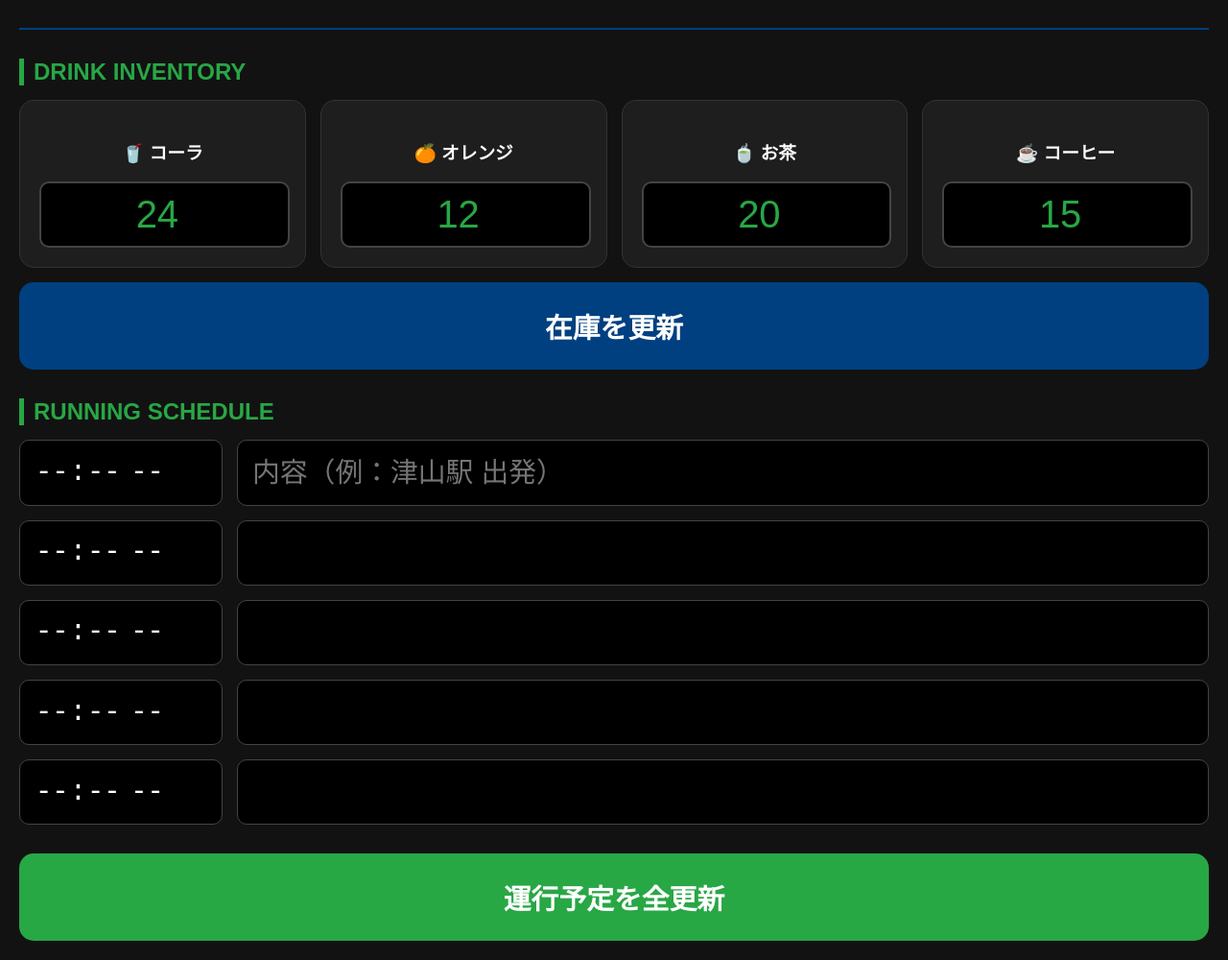
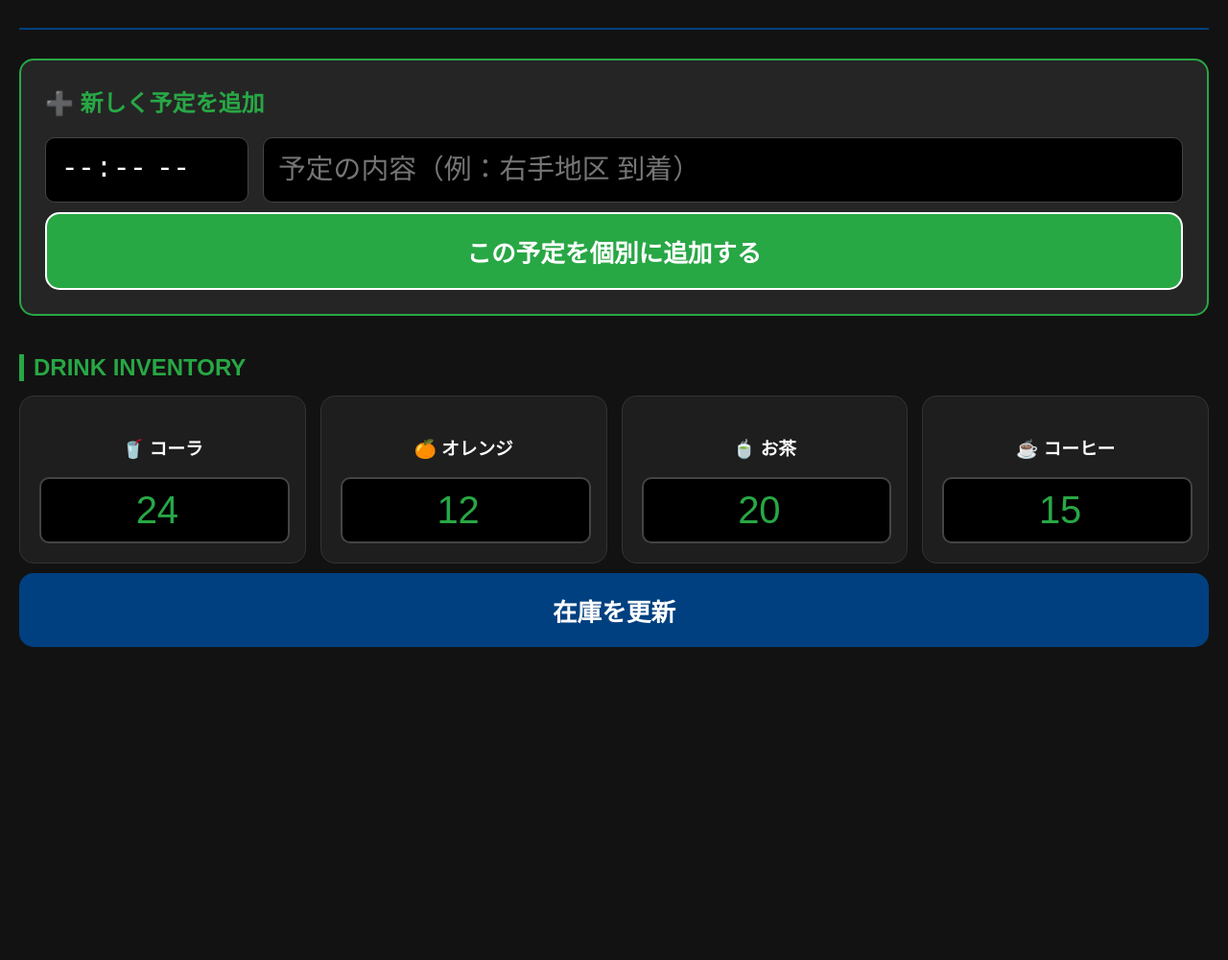
Before and after one commit to taka685/melpha-system, a plain HTML site: page staff-melpha-7788.html in a window 1280 px wide. Shown: the part 81-1081 px from the top of the page at 96% size. After the commit the page ends 800 px from the top, so only its background shows below. Drawn offline with Linux system fonts and the light colour scheme.

Commit message:
Add files via upload

```diff
--- a/staff-melpha-7788.html
+++ b/staff-melpha-7788.html
@@ -4,23 +4,39 @@
     <meta charset="UTF-8">
     <title>Melpha Control Panel - CREW ONLY</title>
     <style>
-        :root { --primary: #004080; --accent: #28a745; --bg: #121212; --card-bg: #1e1e1e; --text: #fff; }
+        :root { --primary: #004080; --accent: #28a745; --bg: #121212; --card-bg: #1e1e1e; --text: #fff; --add-bg: #252525; }
         body { font-family: sans-serif; background: var(--bg); color: var(--text); margin: 0; padding: 20px; }
         header { border-bottom: 2px solid var(--primary); padding-bottom: 10px; margin-bottom: 30px; }
         .section-title { color: var(--accent); border-left: 5px solid var(--accent); padding-left: 10px; margin: 30px 0 15px; }
+
+        /* 新設：個別追加セクション */
+        .add-box { background: var(--add-bg); border: 2px solid var(--accent); border-radius: 15px; padding: 25px; margin-bottom: 40px; }
+        .add-row { display: flex; gap: 15px; margin-top: 15px; flex-wrap: wrap; }
+
         .grid { display: grid; grid-template-columns: repeat(auto-fit, minmax(200px, 1fr)); gap: 15px; }
         .card { background: var(--card-bg); border-radius: 15px; padding: 20px; text-align: center; border: 1px solid #333; }
         .stock-input { width: 100%; font-size: 2.5rem; background: #000; border: 2px solid #444; color: var(--accent); text-align: center; border-radius: 10px; padding: 10px 0; }
-        .schedule-row { display: flex; gap: 15px; margin-bottom: 15px; }
+
         .time-input { width: 180px; font-size: 1.8rem; padding: 15px; background: #000; color: #fff; border: 1px solid #444; border-radius: 10px; text-align: center; }
-        .event-input { flex: 1; font-size: 1.8rem; padding: 15px; background: #000; color: #fff; border: 1px solid #444; border-radius: 10px; }
-        .btn { width: 100%; padding: 25px; font-size: 1.8rem; font-weight: bold; color: white; border: none; border-radius: 15px; cursor: pointer; margin-top: 15px; }
+        .event-input { flex: 1; min-width: 250px; font-size: 1.8rem; padding: 15px; background: #000; color: #fff; border: 1px solid #444; border-radius: 10px; }
+
+        .btn { width: 100%; padding: 20px; font-size: 1.6rem; font-weight: bold; color: white; border: none; border-radius: 15px; cursor: pointer; margin-top: 10px; transition: 0.3s; }
+        .btn:active { transform: scale(0.98); }
+        .btn-add { background: var(--accent); border: 2px solid #fff; }
         .btn-stock { background: var(--primary); }
-        .btn-schedule { background: var(--accent); }
     </style>
 </head>
 <body>
     <header><h1>CREW CONTROL PANEL</h1></header>
+
+    <div class="add-box">
+        <h2 style="margin-top:0; color: var(--accent);">➕ 新しく予定を追加</h2>
+        <div class="add-row">
+            <input type="time" id="new-time" class="time-input">
+            <input type="text" id="new-event" class="event-input" placeholder="予定の内容（例：右手地区 到着）">
+        </div>
+        <button class="btn btn-add" onclick="addNewEvent()">この予定を個別に追加する</button>
+    </div>
 
     <h2 class="section-title">DRINK INVENTORY</h2>
     <div class="grid">
@@ -31,19 +47,40 @@
     </div>
     <button class="btn btn-stock" onclick="updateStocks()">在庫を更新</button>
 
-    <h2 class="section-title">RUNNING SCHEDULE</h2>
-    <div id="schedule-fields">
-        <div class="schedule-row"><input type="time" class="time-input sched-time"><input type="text" class="event-input sched-event" placeholder="内容（例：津山駅 出発）"></div>
-        <div class="schedule-row"><input type="time" class="time-input sched-time"><input type="text" class="event-input sched-event"></div>
-        <div class="schedule-row"><input type="time" class="time-input sched-time"><input type="text" class="event-input sched-event"></div>
-        <div class="schedule-row"><input type="time" class="time-input sched-time"><input type="text" class="event-input sched-event"></div>
-        <div class="schedule-row"><input type="time" class="time-input sched-time"><input type="text" class="event-input sched-event"></div>
-    </div>
-    <button class="btn btn-schedule" onclick="updateSchedule()">運行予定を全更新</button>
+<script>
+    const SCHEDULE_GAS_URL = "https://script.google.com/macros/s/AKfycbw10y64_2j3hNASY-G3tKo_VN1rHwsYCiUoh0DdwuCu1ufffCqixQmhRq4rzDU4wCSL/exec";
+    const STOCK_GAS_URL = "https://script.google.com/macros/s/AKfycbwdIqFf4sdBLWPchI-ibV_EIO2z0WgRgmegXm7ipi2IeI6QQYtozvVAmVj8LP-GIqKYow/exec";
 
-<script>
-    const STOCK_GAS_URL = "https://script.google.com/macros/s/AKfycbx-e_vL3tPvIne7Xmf68vz0jq-Hyb7UmL7TO79W7ugFSbJ4Gf6mHJV_TH-hqFaryotaXA/exec";
-    const SCHEDULE_GAS_URL = "https://script.google.com/macros/s/AKfycbwww1bX-0RGKppugkUQ0tfydXnVYLzh3Kl7BIkbLrPJmQKeInwOSrMq-YM9tkV1B4Ll/exec";
+    /**
+     * 【新機能】予定を1件ずつ個別に追加
+     */
+    async function addNewEvent() {
+        const time = document.getElementById('new-time').value;
+        const event = document.getElementById('new-event').value;
+
+        if(!time || !event) {
+            alert("時刻と内容の両方を入力してください");
+            return;
+        }
+
+        if(!confirm("この予定を追加しますか？\n既存の予定は消えません。")) return;
+
+        try {
+            const response = await fetch(SCHEDULE_GAS_URL, {
+                method: "POST",
+                body: JSON.stringify({
+                    action: "add_event",
+                    time: time,
+                    event: event
+                })
+            });
+
+            alert("予定を追加しました！\n1分以内に自動で正しい順番に並び変わります。");
+            document.getElementById('new-event').value = ""; // 入力欄をクリア
+        } catch (e) {
+            alert("送信エラーが発生しました。ネット接続を確認してください。");
+        }
+    }
 
     async function updateStocks() {
         const stocks = {};
@@ -52,22 +89,6 @@
         await fetch(STOCK_GAS_URL, { method: "POST", mode: "no-cors", body: JSON.stringify({ action: "update_all_stocks", stocks: stocks })});
         alert("在庫を更新しました");
     }
-
-    async function updateSchedule() {
-        const times = document.querySelectorAll('.sched-time');
-        const events = document.querySelectorAll('.sched-event');
-        const data = [];
-        times.forEach((t, i) => { if(t.value || events[i].value) data.push({ time: t.value, event: events[i].value }); });
-
-        if(!confirm("運行予定を上書き更新しますか？")) return;
-        try {
-            await fetch(SCHEDULE_GAS_URL, {
-                method: "POST", mode: "no-cors",
-                body: JSON.stringify({ action: "update_schedule", schedule: data })
-            });
-            alert("運行予定を更新しました");
-        } catch (e) { alert("送信エラー"); }
-    }
 </script>
 </body>
 </html>
```
Also changed, not shown: index.html (+1 -1 lines).
